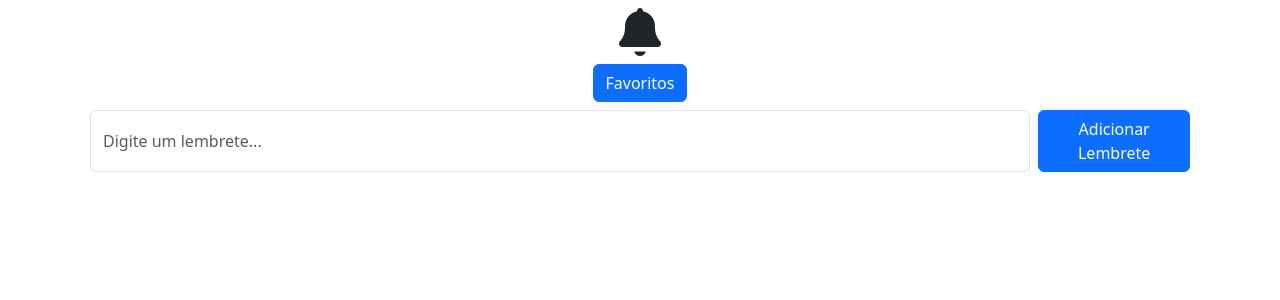
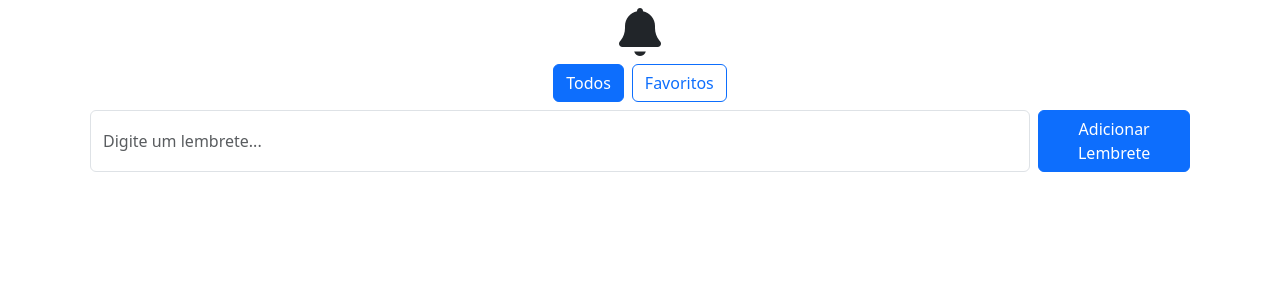
Before and after one commit to Gustavo-Assis-Santos/P1_Projeto, a React (Vite) app in the folder projeto-p1/: page / in a window 1280 px wide. Shown: the top 300 px of the page. Built offline with nearby package versions, Linux system fonts and the light colour scheme.

Commit message:
feat(p1): filtra lembretes

```diff
--- a/projeto-p1/src/App.jsx
+++ b/projeto-p1/src/App.jsx
@@ -6,7 +6,8 @@ import LembreteEntrada from "./LembreteEntrada";
 class App extends React.Component {
   state = {
     texto: "",
-    lembretes: []
+    lembretes: [],
+    filtro: "todos", // 'todos' | 'favoritos'
   };
 
   handleChange = (e) => {
@@ -19,7 +20,7 @@ class App extends React.Component {
 
     const novo = {
       descricao,
-      favorito: false,                 // ✅ começa não-favorito
+      favorito: false,
       icone1: "fa-regular fa-star",
       icone2: "fa-solid fa-trash",
     };
@@ -27,27 +28,24 @@ class App extends React.Component {
     // push sem mutar o estado (novo no topo)
     const antiga = this.state.lembretes;
     const copia = [novo];
-    for (let i = 0; i < antiga.length; i++) {
-      copia.push(antiga[i]);
-    }
+    for (let i = 0; i < antiga.length; i++) copia.push(antiga[i]);
 
     this.setState({ lembretes: copia, texto: "" });
   };
 
-  // ✅ remover com filter, pelo índice
+  // remover com filter, pelo índice do array original
   excluirLembrete = (indexParaRemover) => {
     const novaLista = this.state.lembretes.filter((_, i) => i !== indexParaRemover);
     this.setState({ lembretes: novaLista });
   };
 
-  // ✅ alternar favorito pelo índice (sem spread / sem mutar)
+  // alternar favorito pelo índice do array original
   toggleFavorito = (index) => {
     const atual = this.state.lembretes;
     const copia = [];
     for (let i = 0; i < atual.length; i++) {
       if (i === index) {
         const item = atual[i];
-        // cria um novo objeto, invertendo o favorito
         copia.push({
           descricao: item.descricao,
           icone1: item.icone1,
@@ -61,8 +59,19 @@ class App extends React.Component {
     this.setState({ lembretes: copia });
   };
 
+  // define o filtro ativo
+  setFiltro = (filtro) => {
+    this.setState({ filtro });
+  };
+
   render() {
-    const { texto, lembretes } = this.state;
+    const { texto, lembretes, filtro } = this.state;
+
+    // aplica o filtro para decidir o que mostrar
+    const visiveis =
+      filtro === "favoritos"
+        ? lembretes.filter((l) => l.favorito)
+        : lembretes;
 
     return (
       <div className="container">
@@ -72,16 +81,27 @@ class App extends React.Component {
           </div>
         </div>
 
-        <div className="d-flex justify-content-evenly m-2">
+        {/* Controles de filtro */}
+        <div className="d-flex justify-content-center gap-2 m-2">
           <button
             type="button"
-            className="btn btn-primary"
-            onClick={() => alert("Apenas Favoritos!")}
+            className={`btn ${filtro === "todos" ? "btn-primary" : "btn-outline-primary"}`}
+            onClick={() => this.setFiltro("todos")}
+            aria-pressed={filtro === "todos" ? "true" : "false"}
+          >
+            Todos
+          </button>
+          <button
+            type="button"
+            className={`btn ${filtro === "favoritos" ? "btn-primary" : "btn-outline-primary"}`}
+            onClick={() => this.setFiltro("favoritos")}
+            aria-pressed={filtro === "favoritos" ? "true" : "false"}
           >
             Favoritos
           </button>
         </div>
 
+        {/* Entrada de novo lembrete */}
         <div className="d-flex justify-content-evenly m-2">
           <LembreteEntrada
             value={texto}
@@ -91,19 +111,25 @@ class App extends React.Component {
           />
         </div>
 
+        {/* Lista (já filtrada) */}
         <div className="row">
-          {lembretes.map((lembrete, index) => (
-            <div key={index} className="col-12 col-lg-6 col-xxl-3">
-              <LembreteLista
-                descricao={lembrete.descricao}
-                favorito={lembrete.favorito}
-                icone1={lembrete.icone1}
-                icone2={lembrete.icone2}
-                onToggleFavorite={() => this.toggleFavorito(index)}
-                onDelete={() => this.excluirLembrete(index)}
-              />
-            </div>
-          ))}
+          {visiveis.map((item) => {
+
+            const indexOriginal = lembretes.indexOf(item);
+
+            return (
+              <div key={indexOriginal} className="col-12 col-lg-6 col-xxl-3">
+                <LembreteLista
+                  descricao={item.descricao}
+                  favorito={item.favorito}
+                  icone1={item.icone1}
+                  icone2={item.icone2}
+                  onToggleFavorite={() => this.toggleFavorito(indexOriginal)}
+                  onDelete={() => this.excluirLembrete(indexOriginal)}
+                />
+              </div>
+            );
+          })}
         </div>
       </div>
     );
--- a/projeto-p1/src/LembreteLista.jsx
+++ b/projeto-p1/src/LembreteLista.jsx
@@ -13,22 +13,16 @@ const LembreteLista = (props) => {
             type="button"
             className="btn btn-link p-0"
             aria-pressed={props.favorito ? "true" : "false"}
-            aria-label={props.favorito ? "Remover dos favoritos" : "Adicionar aos favoritos"}
-            title={props.favorito ? "Desfavoritar" : "Favoritar"}
             onClick={props.onToggleFavorite}
-          >
-            <i className={`${estrela} fa-2x`}></i>
+          >   <i className={`${estrela} fa-2x`}></i>
           </button>
 
           {/* 🗑️ botão para excluir (como já estava) */}
           <button
             type="button"
             className="btn btn-link text-danger p-0"
-            aria-label="Excluir lembrete"
-            title="Excluir"
             onClick={props.onDelete}
-          >
-            <i className={`${props.icone2} fa-2x`}></i>
+          >  <i className={`${props.icone2} fa-2x`}></i>
           </button>
         </div>
       </div>
```
